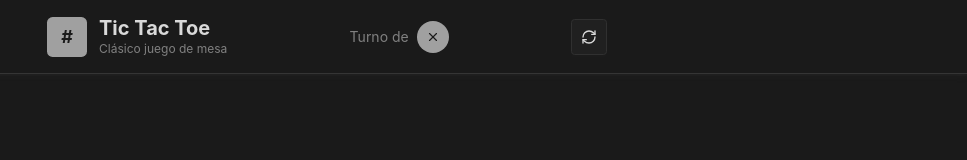
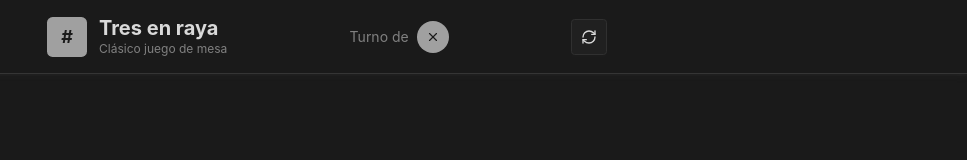
Before and after one commit to CEhM-Hernandez/tic-tac-toe, a React (Vite) app: page / in a window 1280 px wide. Shown: the top 160 px of the page, without its empty margins (313-1280 px from the left). Built offline with nearby package versions, Linux system fonts and the light colour scheme; what js-confetti would draw is missing.

Commit message:
fix: update title and header text to Spanish for localization

```diff
--- a/index.html
+++ b/index.html
@@ -5,7 +5,7 @@
   <meta charset="UTF-8" />
   <link rel="icon" type="image/svg+xml" href="/vite.svg" />
   <meta name="viewport" content="width=device-width, initial-scale=1.0" />
-  <title>tic-tac-toe</title>
+  <title>Tres en raya</title>
 </head>
 
 <body class="bg-background text-foreground">
--- a/src/components/header/header.tsx
+++ b/src/components/header/header.tsx
@@ -15,7 +15,7 @@ export function Header() {
             <span className="text-primary-foreground font-bold text-lg">#</span>
           </div>
           <div className="hidden sm:block">
-            <h1 className="text-xl font-bold leading-tight">Tic Tac Toe</h1>
+            <h1 className="text-xl font-bold leading-tight">Tres en raya</h1>
             <p className="text-xs text-muted-foreground">Clásico juego de mesa</p>
           </div>
         </div>
```
